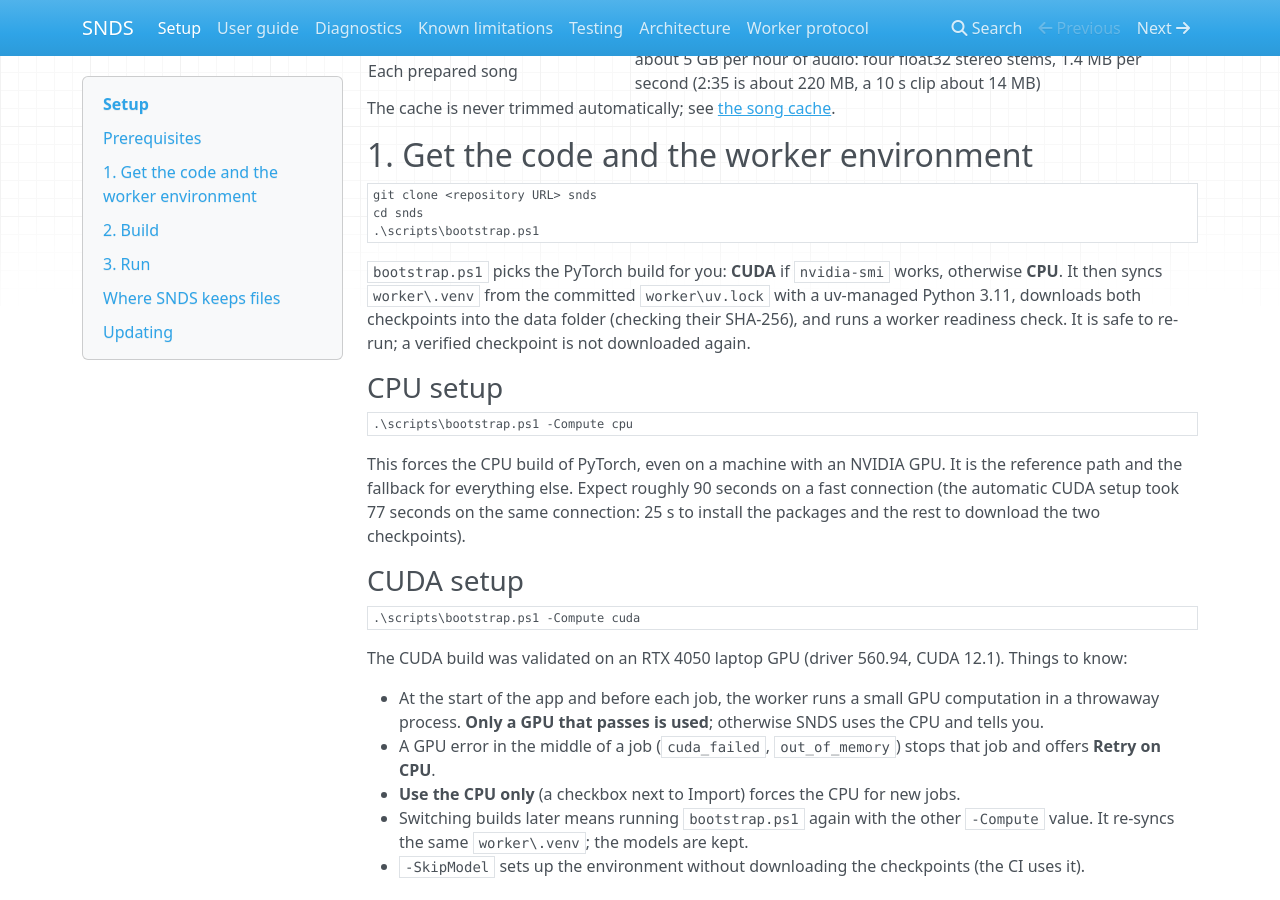
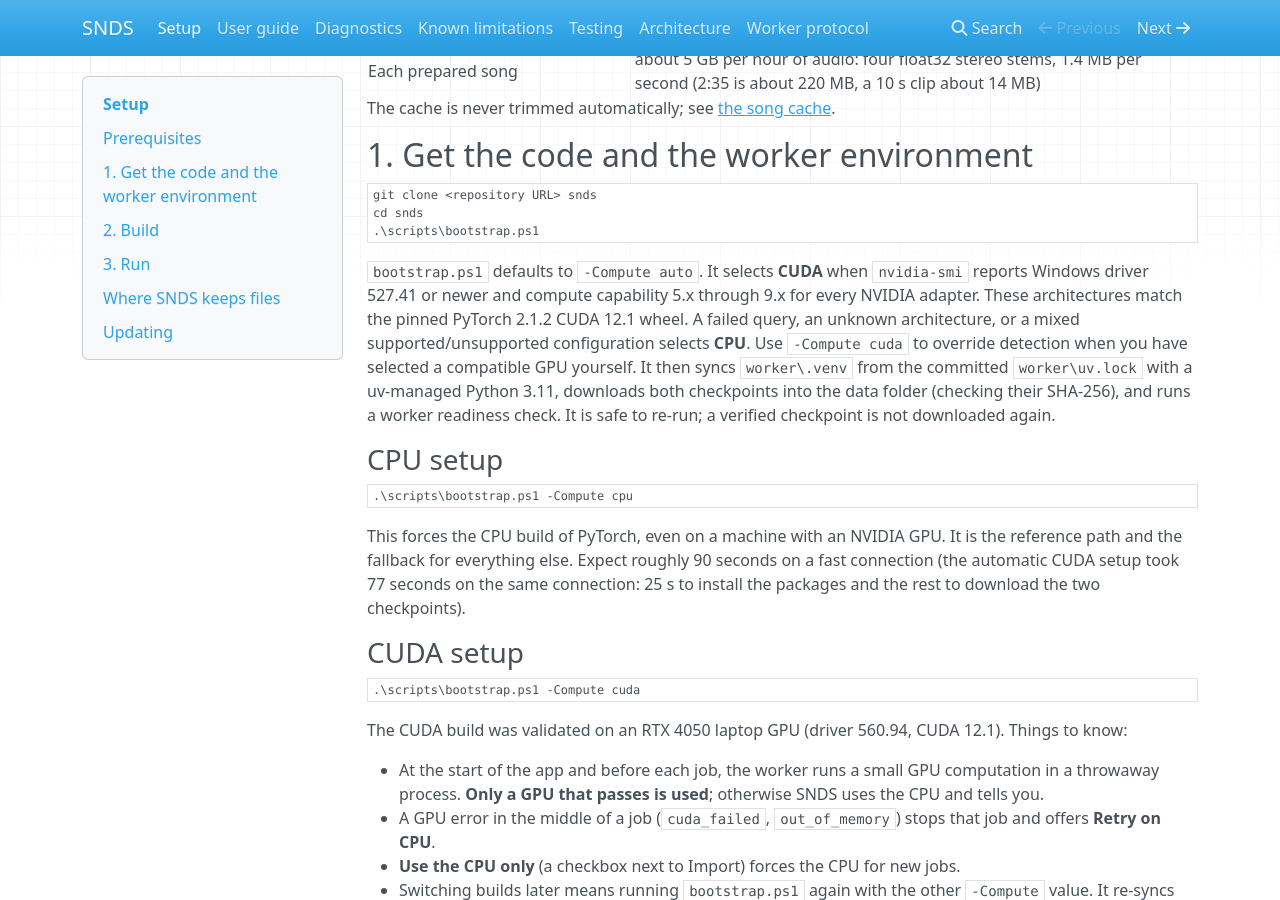
Before and after one commit to laceyp99/snds, an MkDocs documentation site: the page built from docs/setup.md, in a window 1280 px wide and 900 px high, scrolled down 1092 px. Built offline with MkDocs 1.6.1, drawn with Linux system fonts in a browser that asks for light colours; nearby versions of some CDN libraries.

Commit message:
fix(bootstrap): check GPU compatibility before installing CUDA

````diff
--- a/docs/setup.md
+++ b/docs/setup.md
@@ -49,7 +49,11 @@ cd snds
 .\scripts\bootstrap.ps1
 ```
 
-`bootstrap.ps1` picks the PyTorch build for you: **CUDA** if `nvidia-smi` works, otherwise **CPU**.
+`bootstrap.ps1` defaults to `-Compute auto`. It selects **CUDA** when `nvidia-smi` reports
+Windows driver 527.41 or newer and compute capability 5.x through 9.x for every NVIDIA adapter.
+These architectures match the pinned PyTorch 2.1.2 CUDA 12.1 wheel. A failed query, an unknown
+architecture, or a mixed supported/unsupported configuration selects **CPU**. Use
+`-Compute cuda` to override detection when you have selected a compatible GPU yourself.
 It then syncs `worker\.venv` from the committed `worker\uv.lock` with a uv-managed Python 3.11,
 downloads both checkpoints into the data folder (checking their SHA-256), and runs a worker
 readiness check. It is safe to re-run; a verified checkpoint is not downloaded again.
````
Also changed, not shown: README.md (+1 -1 lines), 2 other files.
